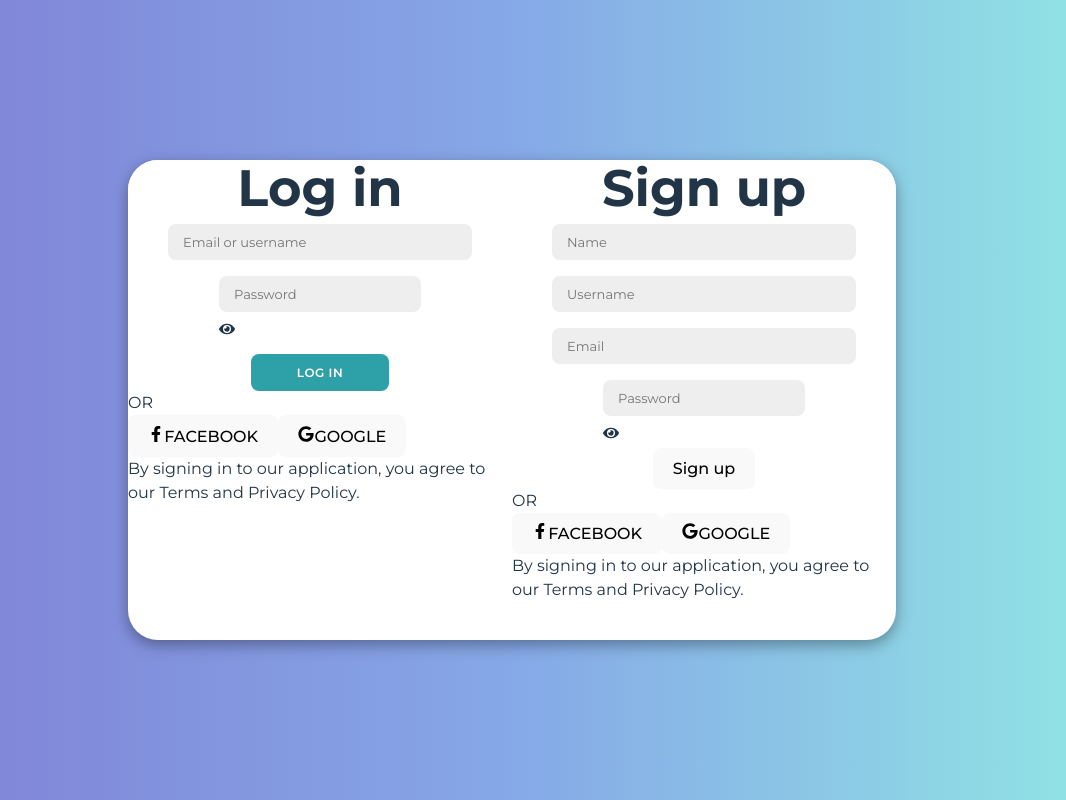
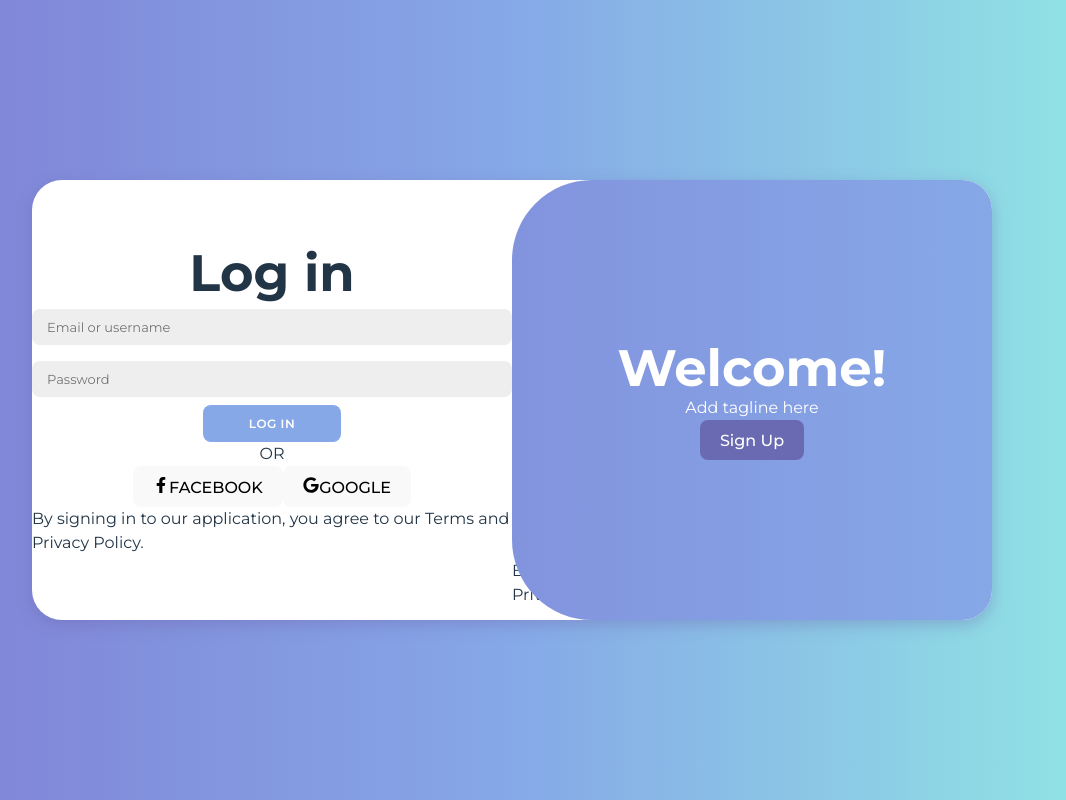
Before and after one commit to TalasiaCalderon/cop4331-large-project, a React (Vite) app in the folder frontend/: page / in a window 1280 px wide. Shown: the whole page, without its empty margins (128-1194 px from the left). Built offline with nearby package versions, Linux system fonts and the light colour scheme.

Commit message:
Toggle transition between forms -- need to fix form layout

```diff
--- a/frontend/src/components/Forms/LoginForm.tsx
+++ b/frontend/src/components/Forms/LoginForm.tsx
@@ -10,7 +10,7 @@ const LoginForm = () =>
                 <input className='form__field' type="email" placeholder="Email or username" />
                 <div className='form__password-container'>
                     <input className='form__field' type="password" placeholder="Password" />
-                    <FaEye />
+                    {/* <FaEye size="1.5rem"/> */}
                 </div>
 
                 <button id='login-btn' className='form__submit-btn'>Log in</button>
--- a/frontend/src/components/Forms/SignupForm.tsx
+++ b/frontend/src/components/Forms/SignupForm.tsx
@@ -16,10 +16,10 @@ const SignupForm = () =>
 
                 <div className='form__password-container'>
                     <input className='form__field' type="password" placeholder="Password" />
-                    <FaEye />
+                    {/* <FaEye size="1.5rem"/> */}
                 </div>
 
-                <button id='signup-btn'>Sign up</button>
+                <button id='submit-btn' className='form__submit-btn'>Sign up</button>
                 <p className='form__error-status'></p>
             </form>
 
--- a/frontend/src/components/Forms/forms.css
+++ b/frontend/src/components/Forms/forms.css
@@ -14,48 +14,49 @@ body {
     align-items: center;
     justify-content: center;
     flex-direction: column;
-    height: 100vh;
+    /* height: fit-content; */
 }
 
 .splash-page {
+    display: flex;
     background-color: #fff;
     border-radius: 30px;
-    box-shadow: 0 5px 15px rgba(0, 0, 0, 0.35);
+    box-shadow: 0 5px 15px rgba(105, 94, 167, 0.35);
     position: relative;
-    overflow: hidden;
-    width: 768px;
-    max-width: 100%;
-    min-height: 480px;
+    /* overflow: hidden; */
+    width: 75vw;
+    height: 55vh;
 }
 
-.form__submit-btn {
-    background-color: #2da0a8;
-    color: #fff;
-    font-size: 12px;
-    padding: 10px 45px;
-    border: 1px solid transparent;
-    border-radius: 8px;
-    font-weight: 600;
-    letter-spacing: 0.5px;
-    text-transform: uppercase;
-    margin-top: 10px;
-    cursor: pointer;
+/* FORM STYLES */
+
+.splash-page__forms {
+    display: flex;
 }
 
-button .hidden {
-    background-color: transparent;
-    border-color: #fff;
+
+.login-form,
+.signup-form {
+    display: flex;
+    flex-direction: column;
+    justify-content: center;
+    align-items: center;
 }
 
 .form {
-    background-color: #fff;
+    display: flex;
+    flex-direction: column;
+    align-items: center;
+    justify-content: center;
+    width: 100%;
+
+}
+
+.form__password-container {
     display: flex;
     align-items: center;
-    justify-content: center;
-    flex-direction: column;
-    padding: 0 40px;
-    width: 50%;
-    height: 100%;
+    gap: 20px;
+    width: 100%;
 }
 
 .form__field {
@@ -69,24 +70,26 @@ button .hidden {
     outline: none;
 }
 
-.splash-page form{
-    width: 100%;
-    height: 100%;
-    transition: all 0.6s ease-in-out;
+.form__submit-btn {
+    background-color: #86A8E7;
+    color: #fff;
+    font-size: 12px;
+    padding: 10px 45px;
+    border: 1px solid transparent;
+    border-radius: 8px;
+    font-weight: 600;
+    letter-spacing: 0.5px;
+    text-transform: uppercase;
+    cursor: pointer;
 }
 
-.splash-page__forms {
-    display: flex;
-    width: 100%;
-    height: 100%;
-
+button .hidden {
+    background-color: transparent;
+    border-color: #fff;
 }
 
-.login-form,
-.signup-form {
-    width: 100%;
-    height: 100%;
-}
+
+
 
 .splash-page.active .signup-form{
 
@@ -118,7 +121,7 @@ button .hidden {
     height: 40px;
 } */
 
-
+/* TOGGLE STYLES */
 .toggle-container {
     position: absolute;
     top: 0;
@@ -127,19 +130,19 @@ button .hidden {
     height: 100%;
     overflow: hidden;
     transition: all 0.6s ease-in-out;
-    border-radius: 150px 0 0 100px;
+    border-radius: 80px 30px 30px 80px;
     z-index: 1000;
 }
 
 .splash-page.active .toggle-container {
     transform: translateX(-100%);
-    border-radius: 0 150px 100px 0;
+    border-radius: 30px 80px 80px 30px;
 }
 
 .toggle {
     background-color: #2da0a8;
     height: 100%;
-    background: linear-gradient(to right, #5c6bc0, #2da0a8);
+    background: linear-gradient(to right, #7F7FD5, #86A8E7);
     color: #fff;
     position: relative;
     left: -100%;
@@ -147,6 +150,11 @@ button .hidden {
     width: 200%;
     transform: translateX(0);
     transition: all 0.6s ease-in-out;
+}
+
+.toggle__btn {
+    background-color: #6a6ab2;
+    color: #fff
 }
 
 .splash-page.active .toggle{
--- a/frontend/src/components/Toggle.tsx
+++ b/frontend/src/components/Toggle.tsx
@@ -12,7 +12,7 @@ const Toggle: React.FC<ToggleProps> = ({ onSignupClick, onLoginClick }) => {
             <div className="toggle__left">
                 <h1>Welcome back!</h1>
                 <p>Add tagline here</p>
-                <button className="hidden" id="login" onClick={onLoginClick}>
+                <button className="toggle__btn hidden" id="login" onClick={onLoginClick}>
                 Login
                 </button>
             </div>
@@ -20,7 +20,7 @@ const Toggle: React.FC<ToggleProps> = ({ onSignupClick, onLoginClick }) => {
             <div className="toggle__right">
                 <h1>Welcome!</h1>
                 <p>Add tagline here</p>
-                <button className="hidden" id="signup" onClick={onSignupClick}>
+                <button className="toggle__btn hidden" id="signup" onClick={onSignupClick}>
                 Sign Up
                 </button>
             </div>
--- a/frontend/src/pages/SplashPage.tsx
+++ b/frontend/src/pages/SplashPage.tsx
@@ -22,7 +22,7 @@ const SplashPage = () => {
             <LoginForm />
             <SignupForm />
         </div>
-      {/* <Toggle onSignupClick={handleSignupClick} onLoginClick={handleLoginClick} /> */}
+      <Toggle onSignupClick={handleSignupClick} onLoginClick={handleLoginClick} />
     </div>
   );
 };
```
